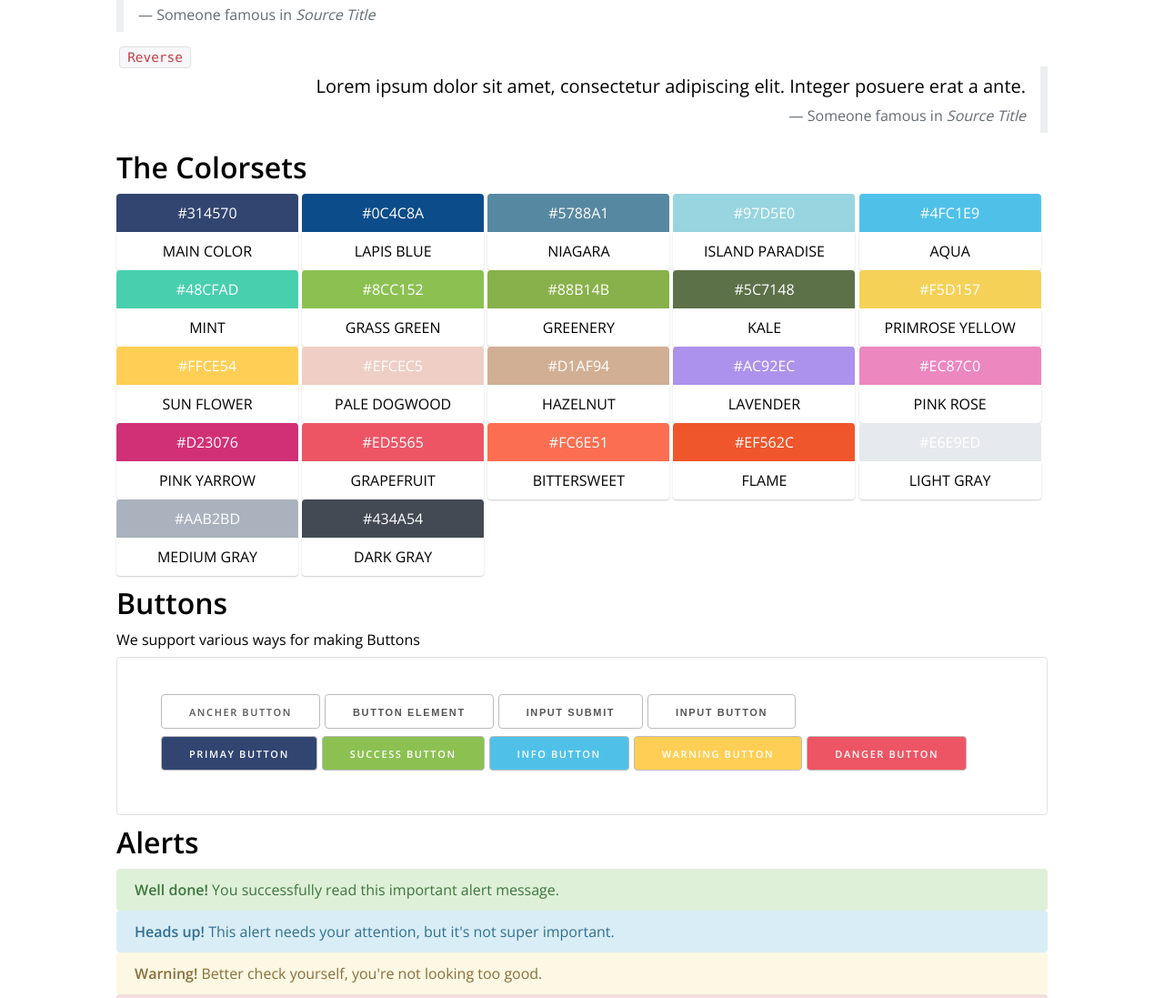
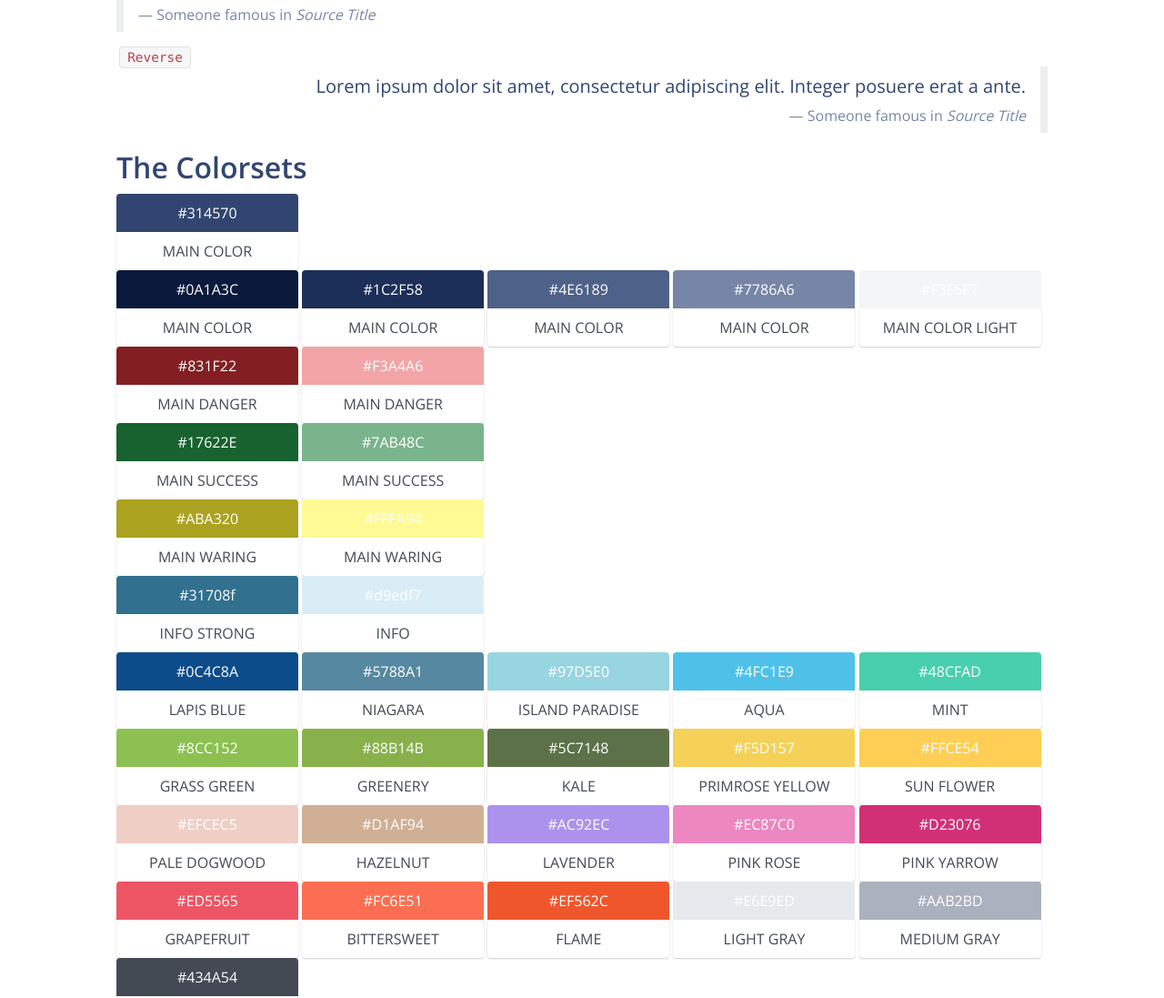
Before and after one commit to EXIT-kr/exit.css, a website: page index.html in a window 1280 px wide. Shown: the part 1440-2537 px from the top of the page at 91% size. Drawn offline with nearby package versions, Linux system fonts and the light colour scheme.

Commit message:
Add colorsets

```diff
--- a/index.html
+++ b/index.html
@@ -78,6 +78,123 @@
             <div class="text-uppercase">main color</div>
           </div>
         </div>
+        <br />
+        <div class="color-box box-divided text-center">
+          <div class="box-top" style="background: #0A1A3C">
+            #0A1A3C
+          </div>
+          <div class="box-bottom">
+            <div class="text-uppercase">main color</div>
+          </div>
+        </div>
+        <div class="color-box box-divided text-center">
+          <div class="box-top" style="background: #1C2F58">
+            #1C2F58
+          </div>
+          <div class="box-bottom">
+            <div class="text-uppercase">main color</div>
+          </div>
+        </div>
+        <div class="color-box box-divided text-center">
+          <div class="box-top" style="background: #4E6189">
+            #4E6189
+          </div>
+          <div class="box-bottom">
+            <div class="text-uppercase">main color</div>
+          </div>
+        </div>
+        <div class="color-box box-divided text-center">
+          <div class="box-top" style="background: #7786A6">
+            #7786A6
+          </div>
+          <div class="box-bottom">
+            <div class="text-uppercase">main color</div>
+          </div>
+        </div>
+        <div class="color-box box-divided text-center">
+          <div class="box-top" style="background: #F3F5F7">
+            #F3F5F7
+          </div>
+          <div class="box-bottom">
+            <div class="text-uppercase">main color light</div>
+          </div>
+        </div>
+
+        <br />
+
+        <div class="color-box box-divided text-center">
+          <div class="box-top" style="background: #831F22">
+            #831F22
+          </div>
+          <div class="box-bottom">
+            <div class="text-uppercase">main Danger</div>
+          </div>
+        </div>
+        <div class="color-box box-divided text-center">
+          <div class="box-top" style="background: #F3A4A6">
+            #F3A4A6
+          </div>
+          <div class="box-bottom">
+            <div class="text-uppercase">main Danger</div>
+          </div>
+        </div>
+
+        <br />
+        <div class="color-box box-divided text-center">
+          <div class="box-top" style="background: #17622E">
+            #17622E
+          </div>
+          <div class="box-bottom">
+            <div class="text-uppercase">main Success</div>
+          </div>
+        </div>
+        <div class="color-box box-divided text-center">
+          <div class="box-top" style="background: #7AB48C">
+            #7AB48C
+          </div>
+          <div class="box-bottom">
+            <div class="text-uppercase">main Success</div>
+          </div>
+        </div>
+        <br />
+        <div class="color-box box-divided text-center">
+          <div class="box-top" style="background: #ABA320">
+            #ABA320
+          </div>
+          <div class="box-bottom">
+            <div class="text-uppercase">main waring</div>
+          </div>
+        </div>
+        <div class="color-box box-divided text-center">
+          <div class="box-top" style="background: #FFFA94">
+            #FFFA94
+          </div>
+          <div class="box-bottom">
+            <div class="text-uppercase">main waring</div>
+          </div>
+        </div>
+        <br />
+        <div class="color-box box-divided text-center">
+          <div class="box-top" style="background: #31708f">
+            #31708f
+          </div>
+          <div class="box-bottom">
+            <div class="text-uppercase">info strong</div>
+          </div>
+        </div>
+        <div class="color-box box-divided text-center">
+          <div class="box-top" style="background: #d9edf7">
+            #d9edf7
+          </div>
+          <div class="box-bottom">
+            <div class="text-uppercase">info</div>
+          </div>
+        </div>
+        <br />
+
+
+
+
         <div class="color-box box-divided text-center">
           <div class="box-top" style="background: #0C4C8A">
             #0C4C8A
--- a/scss/exit.scss
+++ b/scss/exit.scss
@@ -34,6 +34,21 @@
 /* Color Sets
 –––––––––––––––––––––––––––––––––––––––––––––––––– */
 $color-main: #314570;
+$color-main-light: #F3F5F7;
+
+
+$color-danger: #F3A4A6;
+$color-danger-strong: #831F22;
+
+$color-success: #7AB48C;
+$color-success-strong: #17622E;
+
+$color-warning: #FFFA94;
+$color-warning-strong: #ABA320;
+
+$color-info: #d9edf7;
+$color-info-strong: #31708f;
+
 $color-lapis-blue: #0C4C8A;
 $color-niagara: #5788A1;
 $color-island-paradise: #97D5E0;
@@ -62,6 +77,7 @@ $main-shadow : 0 1px 2px rgba(0,0,0,.2);
 
 body{
   font-family: 'Open Sans', sans-serif;
+  color: $color-dark-gray;
 }
 
 blockquote {
@@ -70,6 +86,7 @@ blockquote {
   margin-bottom: 1rem;
   font-size: 1.25rem;
   border-left: 0.5rem solid #eceeef;
+  color: $color-main;
 
   &.blockquote-reverse {
     padding-right: 1rem;
@@ -82,7 +99,7 @@ blockquote {
   .blockquote-footer {
     display: block;
     font-size: 80%;
-    color: #636c72;
+    color: #7786A6;
 
     &::before{
       content: "\2014 \00A0";
@@ -102,7 +119,7 @@ blockquote {
 .box{
   border: 1px solid #E1E1E1;
   border-radius: 4px;
-  background: #fff;
+  background: $color-main-light;
   font-size: 1.2rem;
   padding: 2.5rem 3rem;
 }
@@ -176,11 +193,12 @@ h1, h2, h3, h4, h5, h6 {
   margin-top: .5rem;
   margin-bottom: .5rem;
   font-weight: 600;
+  color: $color-main;
 
   small{
     margin-left: 10px;
     font-size: 65%;
-    color: #777;
+    color: $color-medium-gray;
   }
 
 }
@@ -251,23 +269,23 @@ input[type="button"]{
   }
 
   &.btn-success{
-    color: white;
-    background: $color-grass-green;
+    color: $color-success-strong;
+    background: $color-success;
   }
 
   &.btn-info{
-    color: white;
-    background: $color-aqua;
+    color: $color-info-strong;
+    background: $color-info;
   }
 
   &.btn-warning{
-    color: white;
-    background: $color-sun-flower;
+    color: $color-warning-strong;
+    background: $color-warning;
   }
 
   &.btn-danger{
-    color: white;
-    background: $color-grapfruit;
+    color: $color-danger-strong;
+    background: $color-danger;
   }
 
 }
@@ -301,8 +319,8 @@ input[type="button"]:focus {
   padding: .75rem 1.25rem
 }
 .alert.alert-success{
-  background: #dff0d8;
-  color: #3c763d;
+  background: $color-success;
+  color: $color-success-strong;
 }
 
 .alert.alert-info{
@@ -311,13 +329,13 @@ input[type="button"]:focus {
 }
 
 .alert.alert-warning{
-  background: #fcf8e3;
-  color: #8a6d3b;
+  background: $color-warning;
+  color: $color-warning-strong;
 }
 
 .alert.alert-danger{
-  background: #f2dede;
-  color: #a94442;
+  background: $color-danger;
+  color: $color-danger-strong;
 }
 
 
```
Also changed, not shown: css/exit.css, 1 other file.
